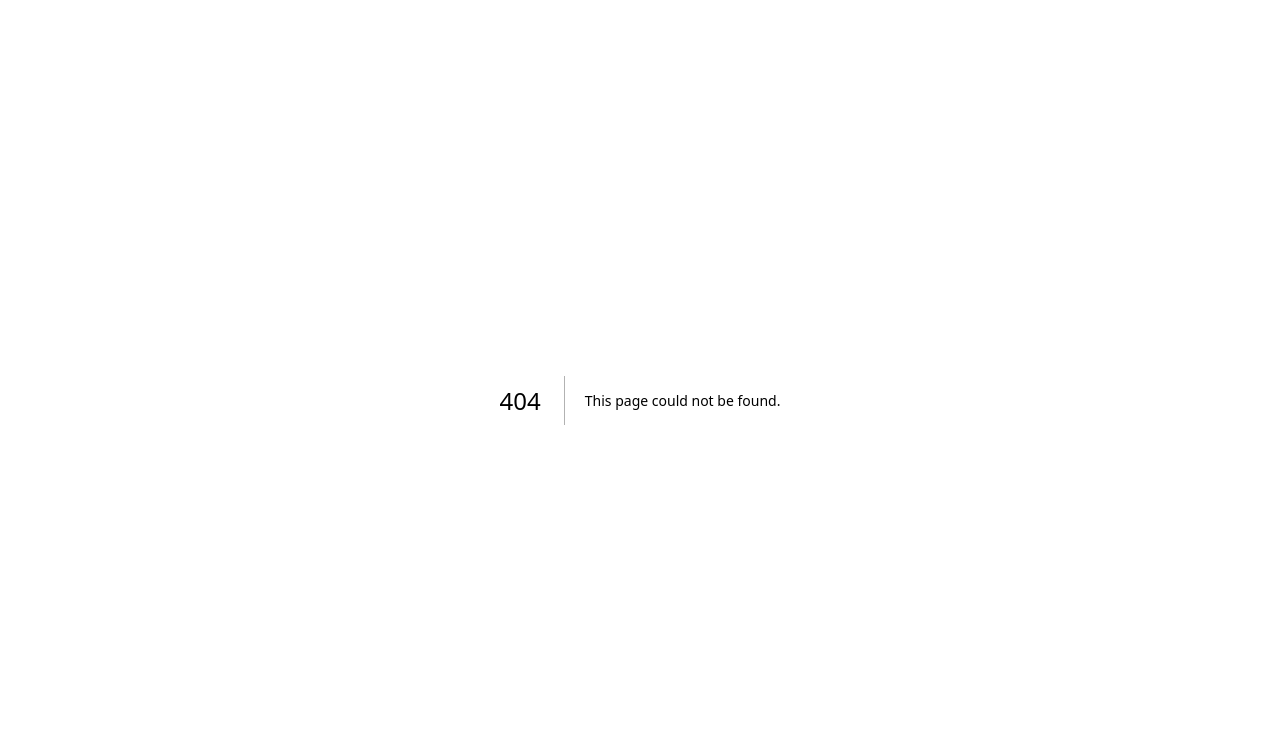
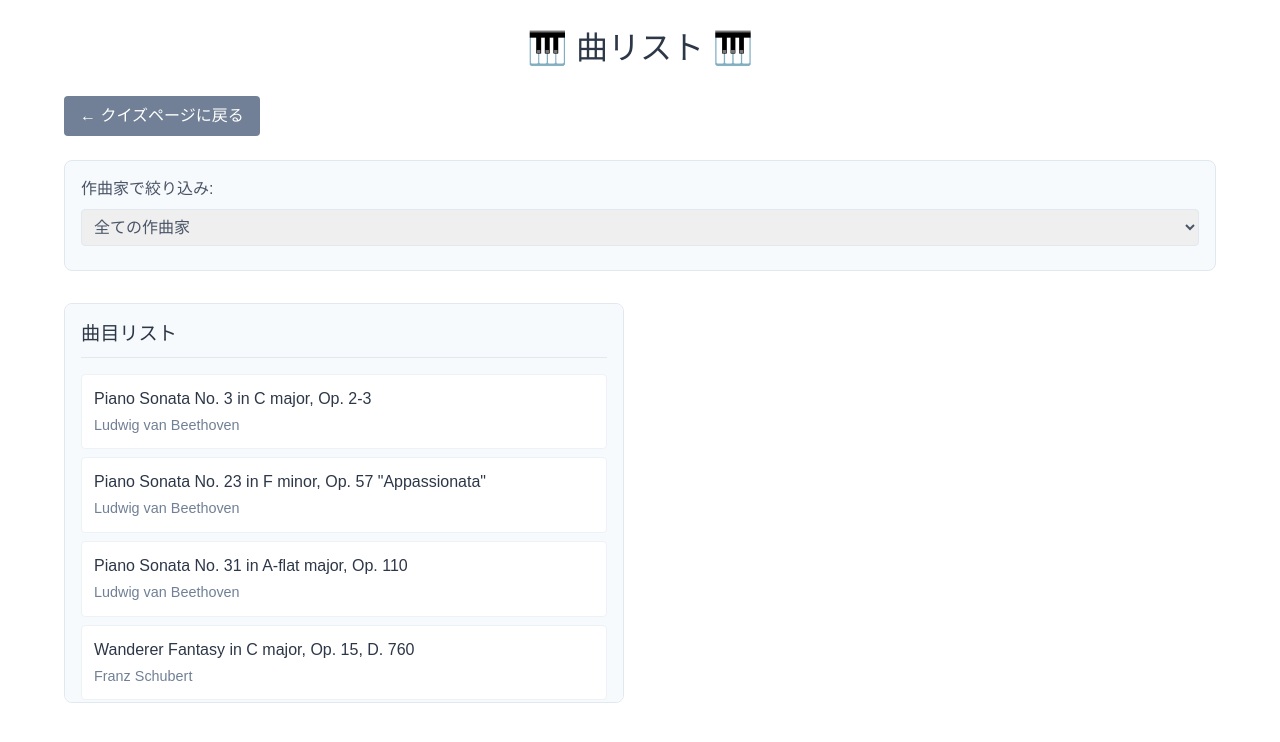
Before and after one commit to ask-t/music465, a Next.js app: page /songs in a window 1280 px wide. Before the commit this address had no page. Shown: the top 742 px of the page. Built offline with nearby package versions, Linux system fonts and the light colour scheme.

Commit message:
再生モードを追加

```diff
--- a/app/page.js
+++ b/app/page.js
@@ -5,6 +5,7 @@ import { songs } from '@/data/songs';
 import styles from './page.module.css';
 import { courses, getAllSongs, getSongsByCourse, getComposersByCourse } from '@/data/courses';
 import { quotes, getRandomQuote } from '@/data/quotes';
+import Link from 'next/link';
 
 export default function ClassicQuiz() {
   const [showAnswer, setShowAnswer] = useState(false);
@@ -98,6 +99,11 @@ export default function ClassicQuiz() {
   return (
     <div className={styles.container}>
       <h2 className={styles.title}>🎼 Keyboard Literature Quiz 🎼</h2>
+      <div className={styles.navigation}>
+        <Link href="/songs" className={styles.navLink}>
+          曲リストページへ 🎵
+        </Link>
+      </div>
       <p className={styles.text}>以下の再生ボタンを押して、曲を聴いてください。作曲家・曲名・楽章を当てましょう🐧🐧🐧</p>
       <br></br>
       {isClient && currentQuote && (
--- a/app/page.module.css
+++ b/app/page.module.css
@@ -328,3 +328,24 @@
   border-left: 4px solid #8080ff;
   box-shadow: 0 2px 4px rgba(0, 0, 0, 0.05);
 }
+
+.navigation {
+  margin-bottom: 1.5rem;
+  text-align: center;
+}
+
+.navLink {
+  display: inline-block;
+  padding: 0.5rem 1rem;
+  background-color: #718096;
+  color: white;
+  text-decoration: none;
+  border-radius: 4px;
+  transition: all 0.2s ease;
+  margin-bottom: 1rem;
+}
+
+.navLink:hover {
+  background-color: #4a5568;
+  transform: translateY(-1px);
+}
--- /dev/null
+++ b/app/songs/page.js
@@ -0,0 +1,137 @@
+'use client';
+
+import { useState, useEffect } from 'react';
+import { getAllSongs } from '@/data/courses';
+import styles from './songs.module.css';
+import Link from 'next/link';
+
+export default function SongsList() {
+  const [songs, setSongs] = useState([]);
+  const [selectedComposer, setSelectedComposer] = useState('all');
+  const [selectedSong, setSelectedSong] = useState(null);
+  const [selectedMovement, setSelectedMovement] = useState(null);
+  const [isClient, setIsClient] = useState(false);
+  const [composers, setComposers] = useState([]);
+  const [filteredSongs, setFilteredSongs] = useState([]);
+
+  useEffect(() => {
+    const allSongs = getAllSongs();
+    setSongs(allSongs);
+    setFilteredSongs(allSongs);
+
+    // 作曲家のリストを作成
+    const uniqueComposers = [...new Set(allSongs.map(song => song.composer))];
+    setComposers(['all', ...uniqueComposers]);
+
+    setIsClient(true);
+  }, []);
+
+  useEffect(() => {
+    if (selectedComposer === 'all') {
+      setFilteredSongs(songs);
+    } else {
+      setFilteredSongs(songs.filter(song => song.composer === selectedComposer));
+    }
+    setSelectedSong(null);
+    setSelectedMovement(null);
+  }, [selectedComposer, songs]);
+
+  const handleComposerChange = (e) => {
+    setSelectedComposer(e.target.value);
+  };
+
+  const handleSongSelect = (song) => {
+    setSelectedSong(song);
+    setSelectedMovement(null);
+  };
+
+  const handleMovementSelect = (movement) => {
+    setSelectedMovement(movement);
+  };
+
+  const getVideoId = (url) => {
+    return url.split('v=')[1];
+  };
+
+  if (!isClient) {
+    return <div className={styles.loading}>読み込み中...</div>;
+  }
+
+  return (
+    <div className={styles.container}>
+      <h1 className={styles.title}>🎹 曲リスト 🎹</h1>
+
+      <div className={styles.navigation}>
+        <Link href="/" className={styles.navLink}>
+          ← クイズページに戻る
+        </Link>
+      </div>
+
+      <div className={styles.filterSection}>
+        <label className={styles.filterLabel}>
+          作曲家で絞り込み:
+          <select
+            value={selectedComposer}
+            onChange={handleComposerChange}
+            className={styles.select}
+          >
+            {composers.map(composer => (
+              <option key={composer} value={composer}>
+                {composer === 'all' ? '全ての作曲家' : composer}
+              </option>
+            ))}
+          </select>
+        </label>
+      </div>
+
+      <div className={styles.contentLayout}>
+        <div className={styles.songsList}>
+          <h2 className={styles.sectionTitle}>曲目リスト</h2>
+          {filteredSongs.map((song, index) => (
+            <div
+              key={index}
+              className={`${styles.songItem} ${selectedSong === song ? styles.selectedSong : ''}`}
+              onClick={() => handleSongSelect(song)}
+            >
+              <div className={styles.songTitle}>{song.title}</div>
+              <div className={styles.songComposer}>{song.composer}</div>
+            </div>
+          ))}
+        </div>
+
+        {selectedSong && (
+          <div className={styles.movementsList}>
+            <h2 className={styles.sectionTitle}>楽章</h2>
+            {selectedSong.movements.map((movement, index) => (
+              <div
+                key={index}
+                className={`${styles.movementItem} ${selectedMovement === movement ? styles.selectedMovement : ''}`}
+                onClick={() => handleMovementSelect(movement)}
+              >
+                <div className={styles.movementName}>{movement.name}</div>
+                <div className={styles.movementKey}>{movement.key}</div>
+              </div>
+            ))}
+          </div>
+        )}
+      </div>
+
+      {selectedSong && selectedMovement && (
+        <div className={styles.playerSection}>
+          <h2 className={styles.playerTitle}>
+            {selectedSong.composer}: {selectedSong.title} - {selectedMovement.name}
+          </h2>
+          <div className={styles.videoWrapper}>
+            <iframe
+              src={`https://www.youtube.com/embed/${getVideoId(selectedSong.url)}?start=${selectedMovement.time}`}
+              title="YouTube video player"
+              allow="accelerometer; autoplay; clipboard-write; encrypted-media; gyroscope; picture-in-picture"
+              allowFullScreen
+              className={styles.videoPlayer}
+            ></iframe>
+          </div>
+        </div>
+      )}
+    </div>
+  );
+}
--- /dev/null
+++ b/app/songs/songs.module.css
@@ -0,0 +1,169 @@
+.container {
+  padding: 1.5rem;
+  max-width: 1200px;
+  margin: 0 auto;
+  color: #4a5568;
+}
+
+.title {
+  color: #2d3748;
+  font-size: 2rem;
+  margin-bottom: 1.5rem;
+  text-align: center;
+}
+
+.navigation {
+  margin-bottom: 1.5rem;
+}
+
+.navLink {
+  display: inline-block;
+  padding: 0.5rem 1rem;
+  background-color: #718096;
+  color: white;
+  text-decoration: none;
+  border-radius: 4px;
+  transition: all 0.2s ease;
+}
+
+.navLink:hover {
+  background-color: #4a5568;
+  transform: translateY(-1px);
+}
+
+.filterSection {
+  margin-bottom: 2rem;
+  padding: 1rem;
+  background-color: #f7fafc;
+  border-radius: 8px;
+  border: 1px solid #e2e8f0;
+}
+
+.filterLabel {
+  display: block;
+  font-weight: 500;
+  margin-bottom: 0.5rem;
+}
+
+.select {
+  width: 100%;
+  padding: 0.5rem;
+  border-radius: 4px;
+  border: 1px solid #e2e8f0;
+  font-size: 1rem;
+  margin-top: 0.5rem;
+}
+
+.contentLayout {
+  display: grid;
+  grid-template-columns: 1fr 1fr;
+  gap: 2rem;
+  margin-bottom: 2rem;
+}
+
+.songsList,
+.movementsList {
+  background-color: #f7fafc;
+  border-radius: 8px;
+  padding: 1rem;
+  border: 1px solid #e2e8f0;
+  height: 400px;
+  overflow-y: auto;
+}
+
+.sectionTitle {
+  font-size: 1.2rem;
+  color: #2d3748;
+  margin-bottom: 1rem;
+  padding-bottom: 0.5rem;
+  border-bottom: 1px solid #e2e8f0;
+}
+
+.songItem,
+.movementItem {
+  padding: 0.75rem;
+  margin-bottom: 0.5rem;
+  border-radius: 4px;
+  cursor: pointer;
+  transition: all 0.2s ease;
+  background-color: white;
+  border: 1px solid #edf2f7;
+}
+
+.songItem:hover,
+.movementItem:hover {
+  background-color: #edf2f7;
+  transform: translateY(-1px);
+}
+
+.selectedSong,
+.selectedMovement {
+  background-color: #ebf8ff;
+  border-color: #bee3f8;
+}
+
+.songTitle,
+.movementName {
+  font-weight: 500;
+  color: #2d3748;
+}
+
+.songComposer,
+.movementKey {
+  font-size: 0.9rem;
+  color: #718096;
+  margin-top: 0.25rem;
+}
+
+.playerSection {
+  background-color: #f0f0ff;
+  border-radius: 8px;
+  padding: 1.5rem;
+  border: 1px solid #e6e6ff;
+  margin-top: 2rem;
+}
+
+.playerTitle {
+  font-size: 1.2rem;
+  color: #2d3748;
+  margin-bottom: 1rem;
+  text-align: center;
+}
+
+.videoWrapper {
+  position: relative;
+  padding-bottom: 56.25%;
+  /* 16:9のアスペクト比 */
+  height: 0;
+  overflow: hidden;
+}
+
+.videoPlayer {
+  position: absolute;
+  top: 0;
+  left: 0;
+  width: 100%;
+  height: 100%;
+  border-radius: 8px;
+  border: none;
+}
+
+.loading {
+  display: flex;
+  justify-content: center;
+  align-items: center;
+  height: 100vh;
+  font-size: 1.2rem;
+  color: #718096;
+}
+
+@media (max-width: 768px) {
+  .contentLayout {
+    grid-template-columns: 1fr;
+  }
+
+  .songsList,
+  .movementsList {
+    height: 300px;
+  }
+}
```
